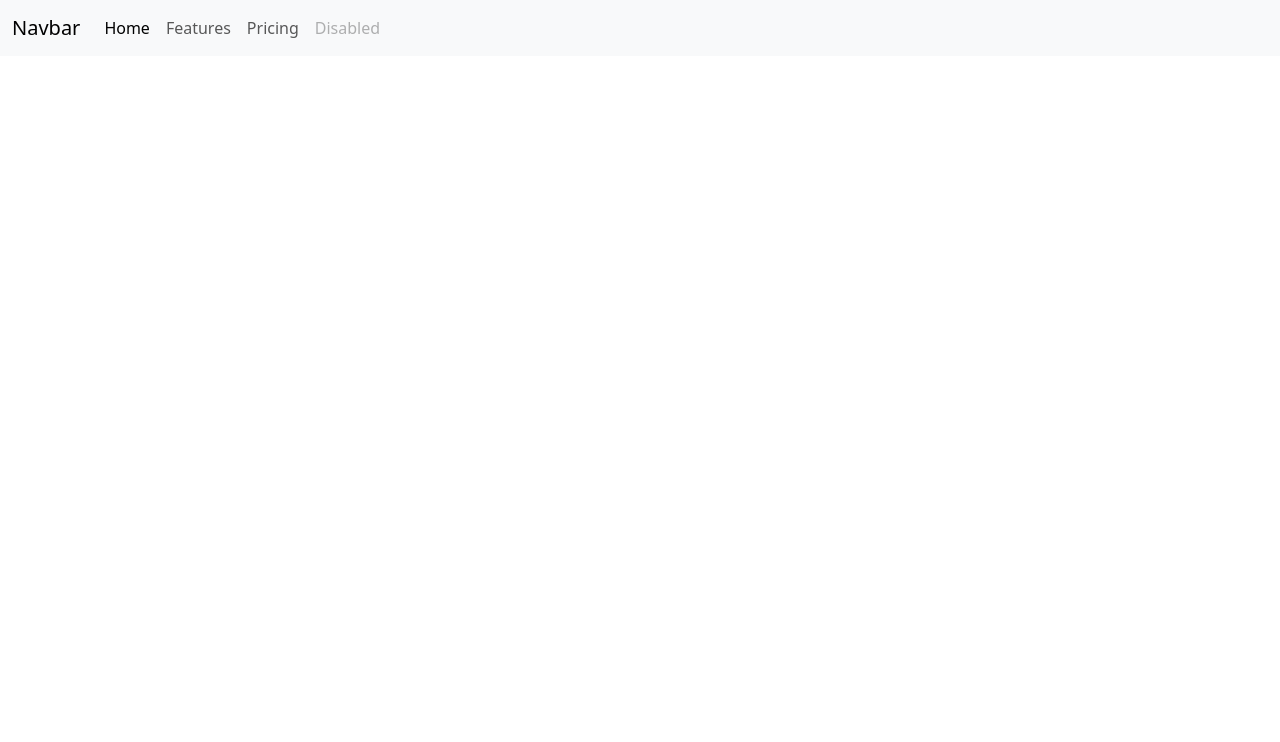
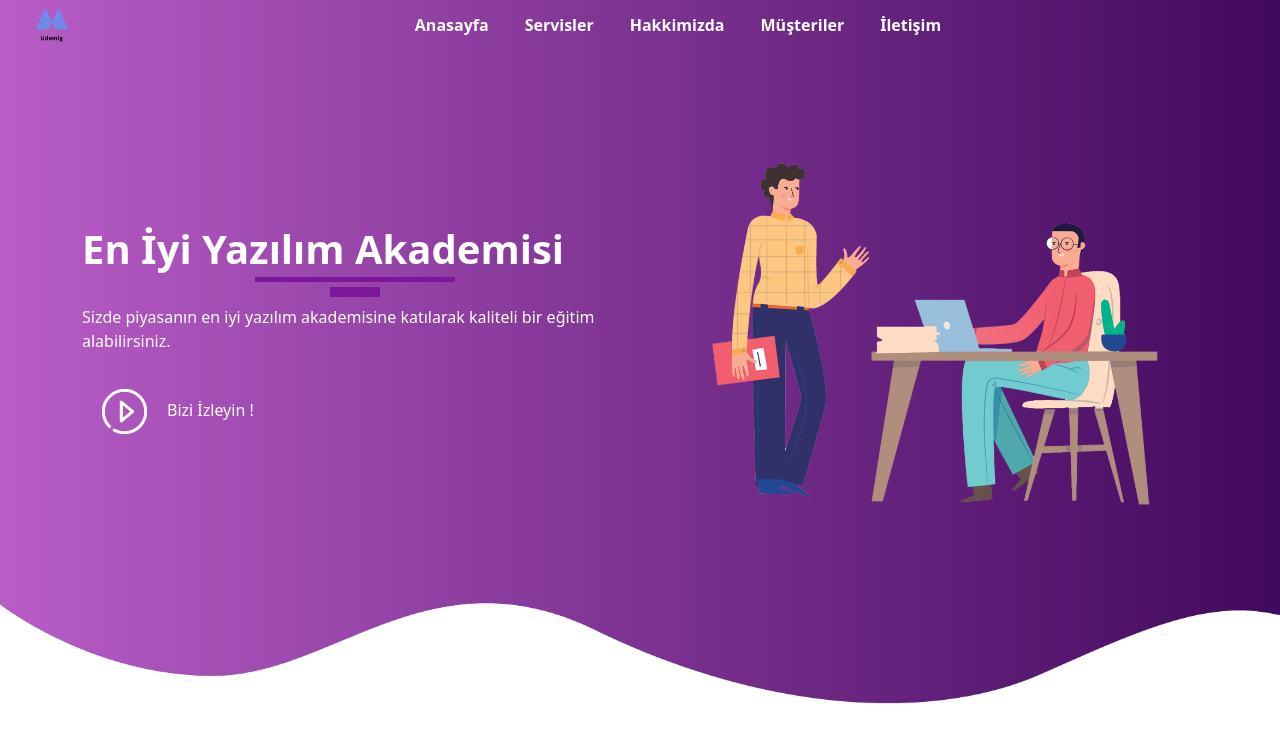
Before and after one commit to dilayercan/Udemig_Academy, a plain HTML site: page index.html in a window 1280 px wide. Drawn offline with nearby package versions, Linux system fonts and the light colour scheme.

Commit message:
banner alanı oluşturuldu

```diff
--- a/index.html
+++ b/index.html
@@ -1,5 +1,6 @@
 <!DOCTYPE html>
 <html lang="en">
+
 <head>
   <meta charset="UTF-8">
   <meta name="viewport" content="width=device-width, initial-scale=1.0">
@@ -7,57 +8,77 @@
   <!--Css Link-->
   <link rel="stylesheet" href="style.css">
   <!--* Bootstrap Css Link  -->
-    <link
-      href="https://cdn.jsdelivr.net/npm/bootstrap@5.3.3/dist/css/bootstrap.min.css"
-      rel="stylesheet"
-      integrity="sha384-QWTKZyjpPEjISv5WaRU9OFeRpok6YctnYmDr5pNlyT2bRjXh0JMhjY6hW+ALEwIH"
-      crossorigin="anonymous"
-    />
+  <link href="https://cdn.jsdelivr.net/npm/bootstrap@5.3.3/dist/css/bootstrap.min.css" rel="stylesheet"
+    integrity="sha384-QWTKZyjpPEjISv5WaRU9OFeRpok6YctnYmDr5pNlyT2bRjXh0JMhjY6hW+ALEwIH" crossorigin="anonymous" />
   <!--* Icons  -->
-    <link
-      rel="stylesheet"
-      href="https://cdnjs.cloudflare.com/ajax/libs/font-awesome/6.5.2/css/all.min.css"
+  <link rel="stylesheet" href="https://cdnjs.cloudflare.com/ajax/libs/font-awesome/6.5.2/css/all.min.css"
     integrity="sha512-SnH5WK+bZxgPHs44uWIX+LLJAJ9/2PkPKZ5QiAj6Ta86w+fsb2TkcmfRyVX3pBnMFcV7oQPJkl9QevSCWr3W6A=="
-      crossorigin="anonymous"
-      referrerpolicy="no-referrer"
-    />
+    crossorigin="anonymous" referrerpolicy="no-referrer" />
 </head>
+
 <body>
-    <nav class="navbar navbar-expand-lg bg-body-tertiary">
+  <!--Header Alanı-->
+  <section id="nav-bar">
+    <nav class="navbar navbar-expand-lg navbar-light">
       <div class="container-fluid">
-          <a class="navbar-brand" href="#">Navbar</a>
-          <button class="navbar-toggler" type="button" data-bs-toggle="collapse" data-bs-target="#navbarNav" aria-controls="navbarNav" aria-expanded="false" aria-label="Toggle navigation">
-            <span class="navbar-toggler-icon"></span>
+        <a class="navbar-brand" href="#">
+          <img src="./images/Udemig.png" alt="">
+        </a>
+        <button class="navbar-toggler" type="button" data-bs-toggle="collapse" data-bs-target="#navbarNav"
+          aria-controls="navbarNav" aria-expanded="false" aria-label="Toggle navigation">
+          <i class="fa-solid fa-bars"></i>
         </button>
         <div class="collapse navbar-collapse" id="navbarNav">
-            <ul class="navbar-nav">
+          <ul class="navbar-nav m-lg-auto">
             <li class="nav-item">
-                <a class="nav-link active" aria-current="page" href="#">Home</a>
+              <a class="nav-link" aria-current="page" href="#">Anasayfa</a>
             </li>
             <li class="nav-item">
-                <a class="nav-link" href="#">Features</a>
+              <a class="nav-link" href="#">Servisler</a>
             </li>
             <li class="nav-item">
-                <a class="nav-link" href="#">Pricing</a>
+              <a class="nav-link" href="#">Hakkimizda</a>
             </li>
             <li class="nav-item">
-                <a class="nav-link disabled" aria-disabled="true">Disabled</a>
+              <a class="nav-link" href="#">Müşteriler</a>
+            </li>
+            <li class="nav-item">
+              <a class="nav-link" href="#">İletişim</a>
             </li>
           </ul>
         </div>
       </div>
     </nav>
-
+  </section>
+  <!-- Banner Area -->
+  <section id="banner">
+    <div class="container">
+      <div class="row">
+        <!-- Sütun 1 -->
+        <div class="col-md-6">
+          <p class="title">En İyi Yazılım Akademisi</p>
+          <p>
+            Sizde piyasanın en iyi yazılım akademisine katılarak kaliteli bir eğitim alabilirsiniz.
+          </p>
+          <img src="./images/play.png" class="play-btn" alt="">Bizi İzleyin !
+        </div>
+        <!-- Sütun 2 -->
+        <div class="col-md-6" text-center>
+          <img src="./images/home2.png" class="bottom-img" alt="">
+        </div>
+      </div>
+    </div>
+    <img src="./images/wave1.png" class="wave" alt="">
+  </section>
 
 
 
 
 
   <!--* Bs Js Link  -->
-    <script
-      src="https://cdn.jsdelivr.net/npm/bootstrap@5.3.3/dist/js/bootstrap.bundle.min.js"
+  <script src="https://cdn.jsdelivr.net/npm/bootstrap@5.3.3/dist/js/bootstrap.bundle.min.js"
     integrity="sha384-YvpcrYf0tY3lHB60NNkmXc5s9fDVZLESaAA55NDzOxhy9GkcIdslK1eN7N6jIeHz"
-      crossorigin="anonymous"
-    ></script>
+    crossorigin="anonymous"></script>
 </body>
+
 </html>
--- a/style.css
+++ b/style.css
@@ -1,3 +1,95 @@
+*{
+    margin: 0;
+    padding: 0;
+    box-sizing: border-box;
+}
+
 body{
-    background-color: green;
+    font-family: sans-serif;
 }
+
+#navbar{
+    position: sticky;
+    top: 0;
+    z-index: 10;
+}
+
+.navbar{
+    background-image: linear-gradient(to right, #b95dc7, #41095d);
+    padding: 0 !important;/* bs ve kendi css kodlarımız çakışırsa bunun önemli olduğunu belirtir*/
+}
+
+.navbar-brand img{
+    height: 40px;
+    padding-left: 20px;
+
+}
+
+.navbar-nav li{
+    padding: 0 10px;
+}
+
+.navbar-nav li a{
+    color: white !important;
+    font-weight: 600;
+    float: right;
+    text-align: left;
+}
+
+.fa-bars{
+    color: #fff;
+    font-size: 30px;
+}
+
+#banner{
+    background-image: linear-gradient(to right, #b95dc7, #41095d);
+    color: #fff;
+    padding-top: 5%;
+}
+
+.title{
+    font-size: 40px;
+    font-weight: 600;
+    margin-top: 100px;
+}
+
+/*Title classına ait ekstra*/
+.title::before{
+    content: "";
+    background-color: #7b1798;
+    width: 200px;
+    height: 5px;
+    display: block;
+    margin-left: auto;
+    margin-right: auto;
+    transform: translateY(63px);
+}
+
+.title::after{
+    content: "";
+    background-color: #7b1798;
+    width: 50px;
+    height: 10px;
+    display: block;
+    margin-left: auto;
+    margin-right: auto;
+    transform: translateY(8px);
+}
+
+.play-btn{
+    width: 45px;
+    margin: 20px;
+}
+
+#banner a{
+    color: #fff;
+    text-decoration: none;
+}
+
+.bottom-img{
+    width: 100%;
+}
+
+.wave{
+    width: 100%;
+}
```
Lines whose indentation alone changed are shown as unchanged.
